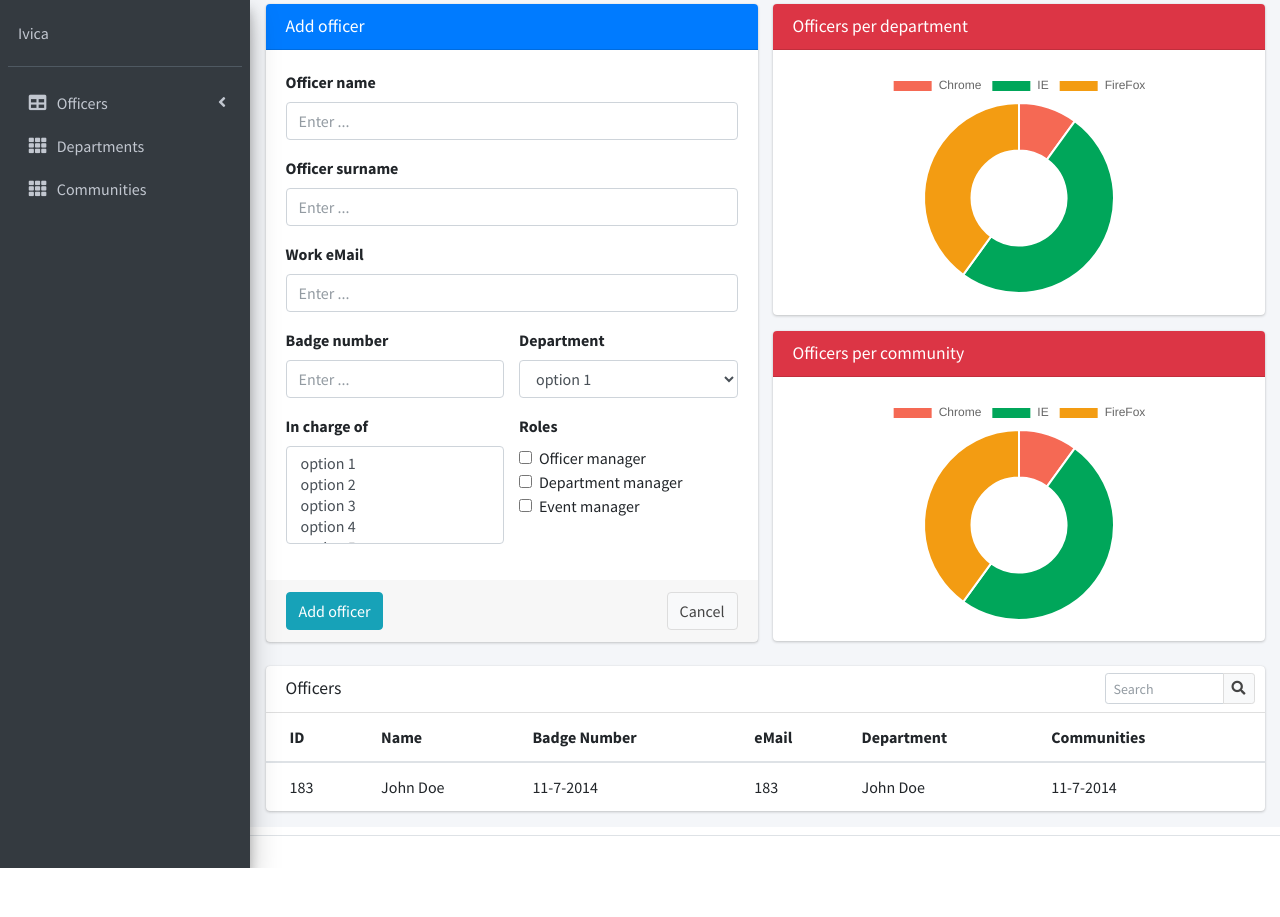
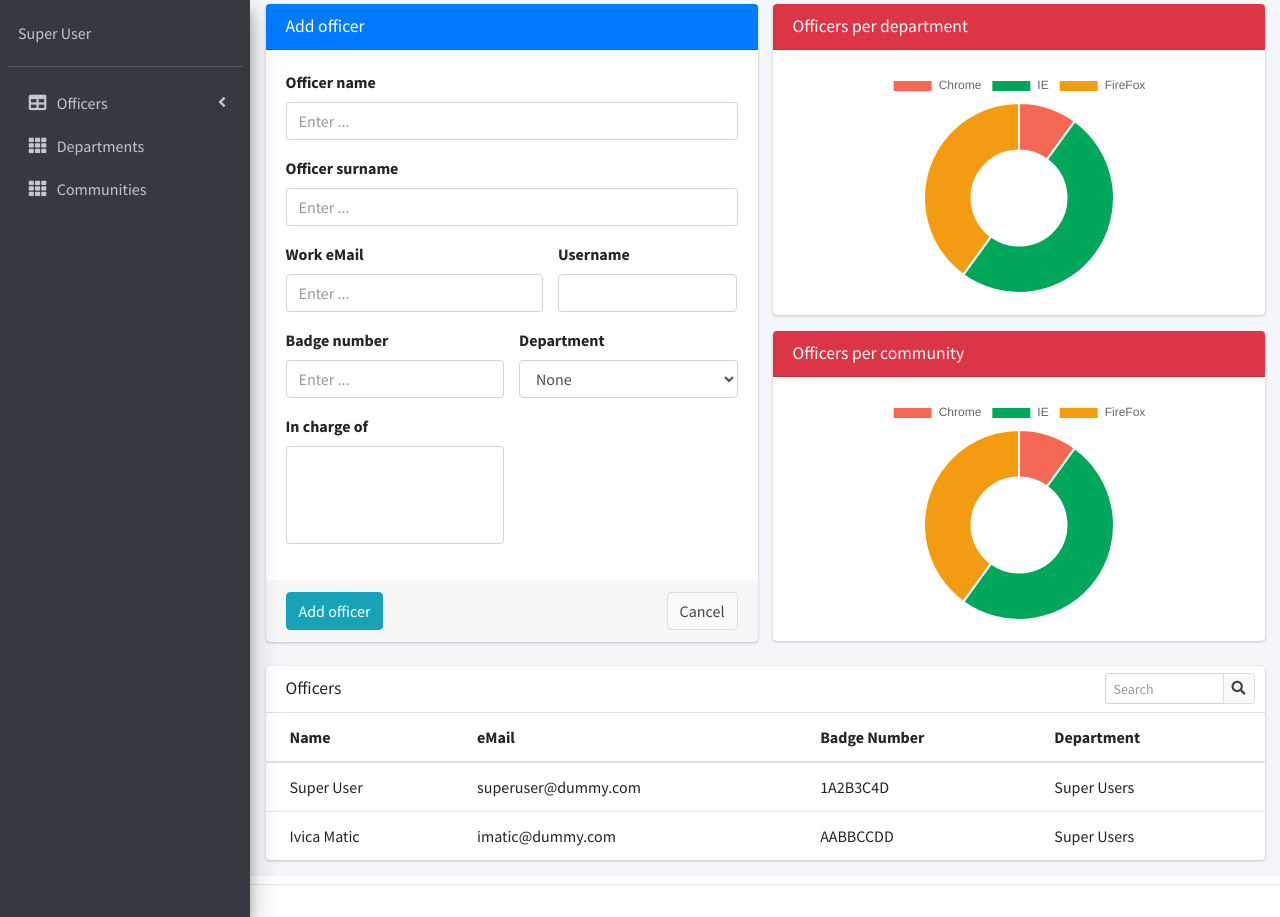
Before and after one commit to PPM-Group-Project/Notts-Police-Comunity-Engagement-Management, a Django app: page /officers/ in a window 1280 px wide. Before the commit the page ends 868 px from the top, so only its background shows below. Run offline with Django 3.2, Linux system fonts and the light colour scheme; a user stored in the database is signed in; data comes from the database, SQL or seed files in the repository; lists and menus that the app fills with data are empty; parts of the project's set-up code (start-up, migrations or seed data) failed here and were passed over; some libraries are stand-ins or nearby versions.

Commit message:
Work in progress, see desc
Added ability to create users, list all users, limited access to views according to privilege

```diff
--- a/cepf/community/urls.py
+++ b/cepf/community/urls.py
@@ -1,6 +1,6 @@
 from django.urls import path
 
-import views
+from . import views
 
 urlpatterns = [
     path('',views.communities),
--- a/cepf/management/models.py
+++ b/cepf/management/models.py
@@ -5,7 +5,7 @@
     # unique department id
     id = models.AutoField(primary_key=True)
     # department name
-    deparmentName = models.CharField(max_length=100, default="")
+    departmentName = models.CharField(max_length=100, default="")
     # responsible officer , User object from django.contrib.auth.models
     responsibleOfficer = models.ForeignKey(User, on_delete=models.CASCADE, null=True)
     # description of the department
--- a/cepf/management/templates/login.html
+++ b/cepf/management/templates/login.html
@@ -33,7 +33,7 @@
         <form action="" method="post">
           {% csrf_token %}
           <div class="input-group mb-3">
-            <input name="email" type="email" class="form-control" placeholder="Email">
+            <input name="username" type="" class="form-control" placeholder="Username">
             <div class="input-group-append">
               <div class="input-group-text">
                 <span class="fas fa-envelope"></span>
@@ -84,7 +84,7 @@
     integrity="sha384-6khuMg9gaYr5AxOqhkVIODVIvm9ynTT5J4V1cfthmT+emCG6yVmEZsRHdxlotUnm"
     crossorigin="anonymous"></script>
   <!-- AdminLTE App -->
-  <script src="../../dist/js/adminlte.min.js"></script>
+  <script src="https://cdnjs.cloudflare.com/ajax/libs/admin-lte/3.0.2/js/adminlte.min.js"></script>
 
 </body>
 
--- a/cepf/management/templates/officers.html
+++ b/cepf/management/templates/officers.html
@@ -11,25 +11,32 @@
       </div>
       <!-- /.card-header -->
       <div class="card-body">
-        <form role="form">
+        <form role="form" action="/officers/add" method="POST">
+          {% csrf_token %}
           <div class="row">
             <div class="col-sm-12">
               <!-- text input -->
               <div class="form-group">
                 <label>Officer name</label>
-                <input type="text" id="officerName" class="form-control" placeholder="Enter ...">
+                <input type="text" id="officerName" name="officerName" class="form-control" placeholder="Enter ..." required>
               </div>
             </div>
             <div class="col-sm-12">
               <div class="form-group">
                 <label>Officer surname</label>
-                <input type="text" id="officerSurname" class="form-control" placeholder="Enter ...">
+                <input type="text" id="officerSurname" name="officerSurname" class="form-control" placeholder="Enter ..." required>
               </div>
             </div>
-            <div class="col-sm-12">
+            <div class="col-sm-7">
+              <div class="form-grou\sp">
+                <label>Work eMail</label>
+                <input type="eMail" id="officereMail" name="officereMail" class="form-control" placeholder="Enter ..." required>
+              </div>
+            </div>
+            <div class="col-sm-5">
               <div class="form-group">
-                <label>Work eMail</label>
-                <input type="email" id="officerEMail" class="form-control" placeholder="Enter ...">
+                <label>Username</label>
+                <input id="officerUsername" name ="officerUsername" class="form-control" >
               </div>
             </div>
           </div>
@@ -37,7 +44,7 @@
             <div class="col-sm-6">
               <div class="form-group">
                 <label>Badge number</label>
-                <input type="text" id="officerBadgeNumber" class="form-control" placeholder="Enter ...">
+                <input type="text" id="officerBadgeNumber" name = "officerBadgeNumber" class="form-control" placeholder="Enter ..." required>
               </div>
             </div>
 
@@ -45,12 +52,14 @@
               <!-- select -->
               <div class="form-group">
                 <label>Department</label>
-                <select class="form-control">
-                  <option>option 1</option>
-                  <option>option 2</option>
-                  <option>option 3</option>
-                  <option>option 4</option>
-                  <option>option 5</option>
+                <select class="form-control" name="department">
+                  <option>None</option>
+                  {% if departments %}
+                  {% for dep in departments %}
+                  <option>{{dep.departmentName}}</option>
+                  {% endfor %}
+                  {% endif %}
+
                 </select>
               </div>
             </div>
@@ -60,34 +69,24 @@
               <!-- Select multiple-->
               <div class="form-group">
                 <label>In charge of</label>
-                <select multiple class="form-control">
-                  <option>option 1</option>
-                  <option>option 2</option>
-                  <option>option 3</option>
-                  <option>option 4</option>
-                  <option>option 5</option>
+                <select multiple class="form-control" name="communities">
+                  {% if communities %}
+                  {% for com in communities %}
+                  <option>{{com.communityName}}</option>
+                  {% endfor %}
+                  {% endif %}
                 </select>
               </div>
             </div>
+          </div>
 
-            <div class="col-sm-6">
-              <div class="form-group">
-                <label>Roles</label>
-                <div class="form-check">
-                  <input class="form-check-input" type="checkbox">
-                  <label class="form-check-label">Officer manager</label>
-                </div>
-                <div class="form-check">
-                  <input class="form-check-input" type="checkbox">
-                  <label class="form-check-label">Department manager</label>
-                </div>
-                <div class="form-check">
-                  <input class="form-check-input" type="checkbox">
-                  <label class="form-check-label">Event manager</label>
-                </div>
+            {% if addOfficerError %}
+            <div class="row">
+              <div class="col-12">
+                <p style="color: red;">Error adding officer,please check details</p>
               </div>
             </div>
-          </div>
+            {% endif %}
       </div>
       <div class="card-footer">
         <button type="submit" class="btn btn-info">Add officer</button>
@@ -151,23 +150,24 @@
         <table class="table table-hover text-nowrap">
           <thead>
             <tr>
-              <th>ID</th>
               <th>Name</th>
+              <th>eMail</th>
               <th>Badge Number</th>
-              <th>eMail</th>
               <th>Department</th>
-              <th>Communities</th>
             </tr>
           </thead>
           <tbody>
+            {% if officers %}
+            {% for officer in officers%}
             <tr>
-              <td>183</td>
-              <td>John Doe</td>
-              <td>11-7-2014</td>
-              <td>183</td>
-              <td>John Doe</td>
-              <td>11-7-2014</td>
+              <td>{{officer.user.first_name}} {{officer.user.last_name}}</td>
+              <td>{{officer.user.email}}</td>
+              <td>{{officer.badgeNumber}}</td>
+              <td>{{officer.department.departmentName}}</td>
             </tr>
+            {% endfor %}
+            {% endif %}
+
 
           </tbody>
         </table>
@@ -186,6 +186,18 @@
 <script src="https://cdnjs.cloudflare.com/ajax/libs/Chart.js/2.9.3/Chart.min.js"></script>
 
 <script>
+
+  const eMailSection = document.getElementById('officereMail')
+  eMailSection.addEventListener('keyup', function (event) {
+    var text = document.getElementById('officereMail').value;
+    if (text.includes("@") === false) {
+      document.getElementById('officerUsername').value = text;
+    }
+    else{
+      document.getElementById('officerUsername').value = text.split('@')[0];
+
+    }
+  });
   $(function () {
     var donutChartCanvas = $('#donutChart').get(0).getContext('2d')
     var donutChartCanvas2 = $('#donutChart2').get(0).getContext('2d')
--- a/cepf/management/urls.py
+++ b/cepf/management/urls.py
@@ -1,6 +1,6 @@
 from django.urls import path
 
-import views
+from . import views
 
 urlpatterns = [
     path('', views.dashboard ),
@@ -8,6 +8,7 @@
     path('logout/', views.logoutUser),
     path('nonauthorised/',views.notAuthorisedPage),
     path('officers/', views.officers),
+    path('officers/add',views.addOfficer),
     path('departments/', views.departments),
 
 ]
--- a/cepf/management/views.py
+++ b/cepf/management/views.py
@@ -3,8 +3,9 @@
 from django.shortcuts import loader
 from django.http import HttpResponse
 from django.contrib.auth import login, authenticate, logout
+from django.core.exceptions import ObjectDoesNotExist
 #from django.contrib.auth.forms import UserCreationForm
-
+from .models import UserDetails, Department
 from django.contrib.auth.models import User
 
 
@@ -23,10 +24,9 @@
         return HttpResponse(template.render(context,request))
     else:
         try:
-            email = request.POST.get('email')
+            username = request.POST.get('username')
             passwd = request.POST.get('password')
-            user = authenticate(username = email, password = passwd)
-            print(user)
+            user = authenticate(username = username, password = passwd)
             login(request,user)
             return redirect(dashboard)
         except AttributeError:
@@ -45,21 +45,95 @@
     return HttpResponse(template.render(context,request))
 
 def officers(request):
-    currentUserId = request.user.id
-    if currentUserId == None : return redirect(notAuthorisedPage)
+    if isUserOfficerManager(request) == False : return redirect(notAuthorisedPage)
     template = loader.get_template('officers.html')
+    listOfDepartments = Department.objects.all()
+    listOfOfficers = UserDetails.objects.all()
     context = {}
+    context["departments"] = listOfDepartments
+    context["officers"] = listOfOfficers
     return HttpResponse(template.render(context,request))
 
+
 def addOfficer(request):
-    pass
+    if isUserOfficerManager(request) == False : return redirect(notAuthorisedPage)
+    if request.method == 'POST':
+        try :
+            firstName = request.POST.get('officerName')
+            lastName = request.POST.get('officerSurname')
+            eMail = request.POST.get('officereMail')
+            username = request.POST.get('officerUsername')
+            badgeNumber = request.POST.get('officerBadgeNumber')
+            department = request.POST.get('department')
+            communities = request.POST.get('communities')
+            user = User()
+            user.username = username
+            user.first_name = firstName
+            user.last_name = lastName
+            user.set_password("default")
+            user.email = eMail
+            details = UserDetails()
+            details.user = user
+            details.badgeNumber = badgeNumber
+            details.department = Department.objects.get(departmentName = department)
+            user.save()
+            details.save()
+        except:
+            return redirect(officers(request))
+
+    return redirect(officers)
+
 
 def departments(request):
-    currentUserId = request.user.id
-    if currentUserId == None : return redirect(notAuthorisedPage)
+    if isUserOfficerManager(request) == False : return redirect(notAuthorisedPage)
     template = loader.get_template('departments.html')
     context = {}
     return HttpResponse(template.render(context,request))
 
 def addDepartment(request):
+    if isUserDepartmentManager(request) == False : return redirect(notAuthorisedPage)
+
     pass
+
+
+def isUserOfficerManager(request):
+    #default piece of code for user autenthication on operation
+    currentUserId = request.user.id
+    if currentUserId == None : return False
+    try:
+        currentUser = User.objects.get(id = currentUserId)
+        #change parameter below to check for different privilege
+        if UserDetails.objects.get(user = currentUser).isOfficerManager:
+            #logic starts
+            return True
+            #logic ends
+    except ObjectDoesNotExist:
+        return False
+
+def isUserDepartmentManager(request):
+    #default piece of code for user autenthication on operation
+    currentUserId = request.user.id
+    if currentUserId == None : return False
+    try:
+        currentUser = User.objects.get(id = currentUserId)
+        #change parameter below to check for different privilege
+        if UserDetails.objects.get(user = currentUser).isDepartmentManager:
+            #logic starts
+            return True
+            #logic ends
+    except ObjectDoesNotExist:
+        return False
+
+def isUserEventManager(request):
+    #default piece of code for user autenthication on operation
+    currentUserId = request.user.id
+    if currentUserId == None : return False
+    try:
+        currentUser = User.objects.get(id = currentUserId)
+        #change parameter below to check for different privilege
+        if UserDetails.objects.get(user = currentUser).isEventManager:
+            #logic starts
+            return True
+            #logic ends
+    except ObjectDoesNotExist:
+        return False
```
Also changed, not shown: cepf/community/views.py (+2 -6 lines), cepf/management/templates/departments.html (+12 -10 lines), cepf/db.sqlite3, cepf/management/migrations/0001_initial.py, cepf/management/migrations/0002_remove_roles_user.py (deleted), cepf/management/migrations/0003_auto_20200211_1717.py (deleted), cepf/management/migrations/0004_auto_20200211_1734.py (deleted), 1 other file.
